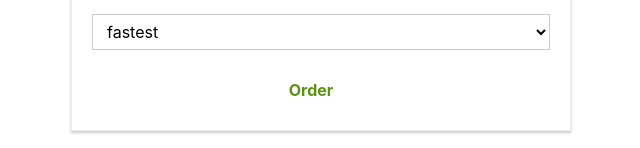
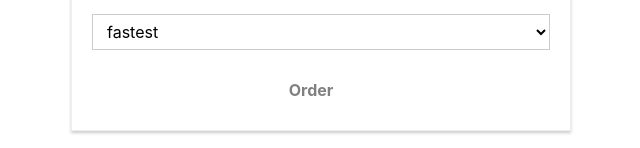
Before and after one commit to gitsamirp/burgerBuilder, a React (Create React App) app: page /checkout/contact-data in a window 1280 px wide. Shown: the part 1200-1348 px from the top of the page, without its empty margins (319-959 px from the left). Built offline with nearby package versions, Linux system fonts and the light colour scheme.

Commit message:
Validition of form

```diff
--- a/src/components/UI/Button/Button.js
+++ b/src/components/UI/Button/Button.js
@@ -5,7 +5,8 @@ const button = (props) => {
     return (
         <button
         className={[classes.Button, classes[props.btnType]].join(' ')}
-        onClick={props.clicked}>{props.children}</button>
+        onClick={props.clicked}
+        disabled={props.disabled}>{props.children}</button>
     );
 }
 
--- a/src/components/UI/Button/Button.module.css
+++ b/src/components/UI/Button/Button.module.css
@@ -22,3 +22,7 @@
 .Danger {
     color: #944317;
 }
+.Button:disabled {
+    color: grey;
+    cursor: not-allowed;
+}
--- a/src/containers/Checkout/ContactData/ContactData.js
+++ b/src/containers/Checkout/ContactData/ContactData.js
@@ -83,10 +83,13 @@ class ContactData extends Component {
                         { value: 'cheapest', display: 'cheapest'},
                     ]
                 },
-                value: ''
+                value: '',
+                validation: {},
+                valid: true
             }
         },
-        loading: false
+        loading: false,
+        formIsValid: false
     }
 
     orderHandler = ( event ) => {
@@ -141,7 +144,13 @@ class ContactData extends Component {
         updatedFormElement.valid = this.checkValidity(updatedFormElement.value, updatedFormElement.validation)
         updatedOrderForm[inputIdentifier] = updatedFormElement;
         updatedFormElement.touched = true;
-        this.setState({orderForm: updatedOrderForm});
+
+        let formIsValid = true;
+        for (const inputIdentifiers in updatedOrderForm) {
+            formIsValid = updatedOrderForm[inputIdentifiers].valid && formIsValid;
+        }
+
+        this.setState({orderForm: updatedOrderForm, formIsValid: formIsValid});
     }
 
     render() {
@@ -167,7 +176,7 @@ class ContactData extends Component {
                     shouldValidate={formElement.config.validation}></Input>
                 ))
             }
-            <Button btnType="Success">Order</Button>
+            <Button btnType="Success" disabled={!this.state.formIsValid}>Order</Button>
         </form>);
         if (this.state.loading) {
             form = <Spinner></Spinner>
```
